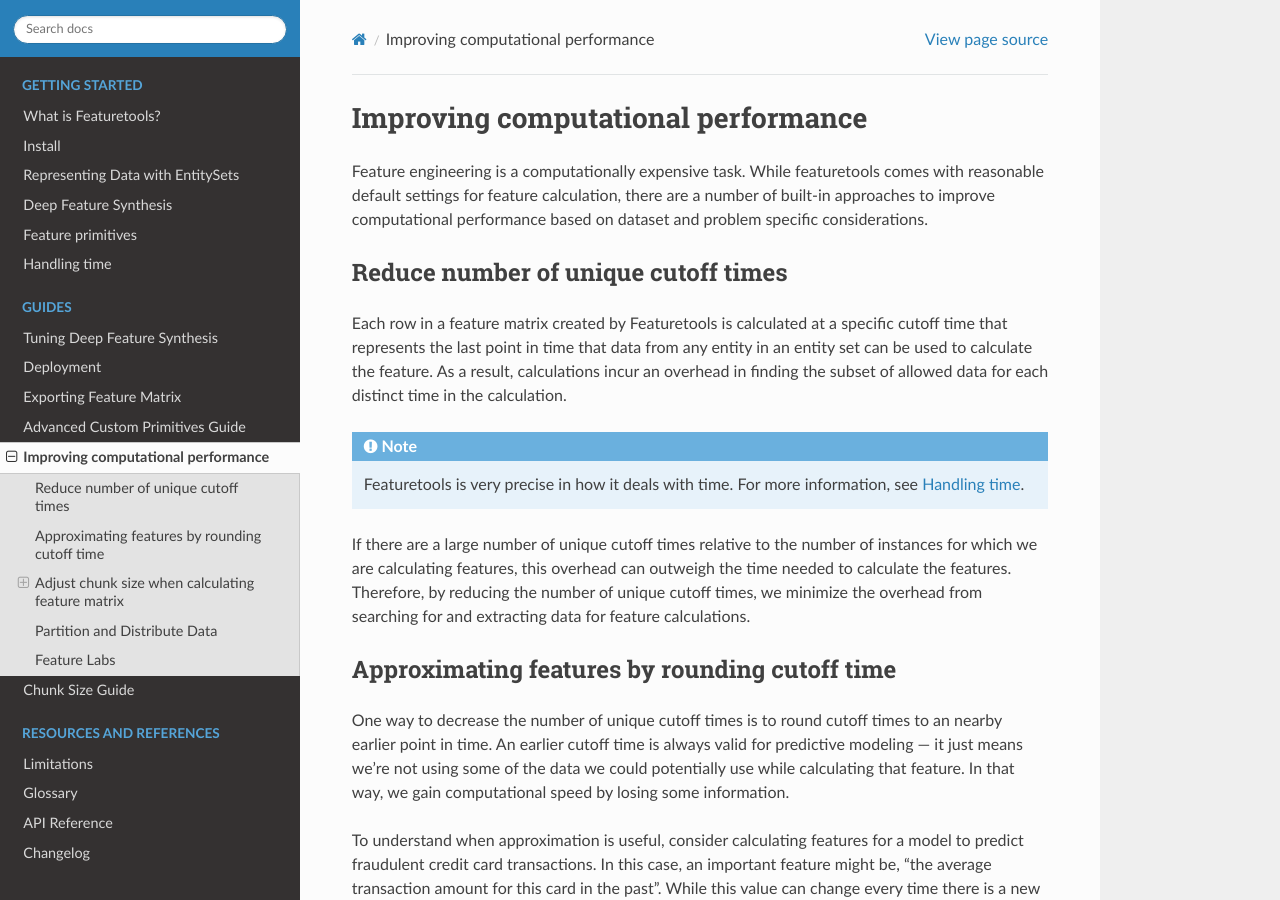
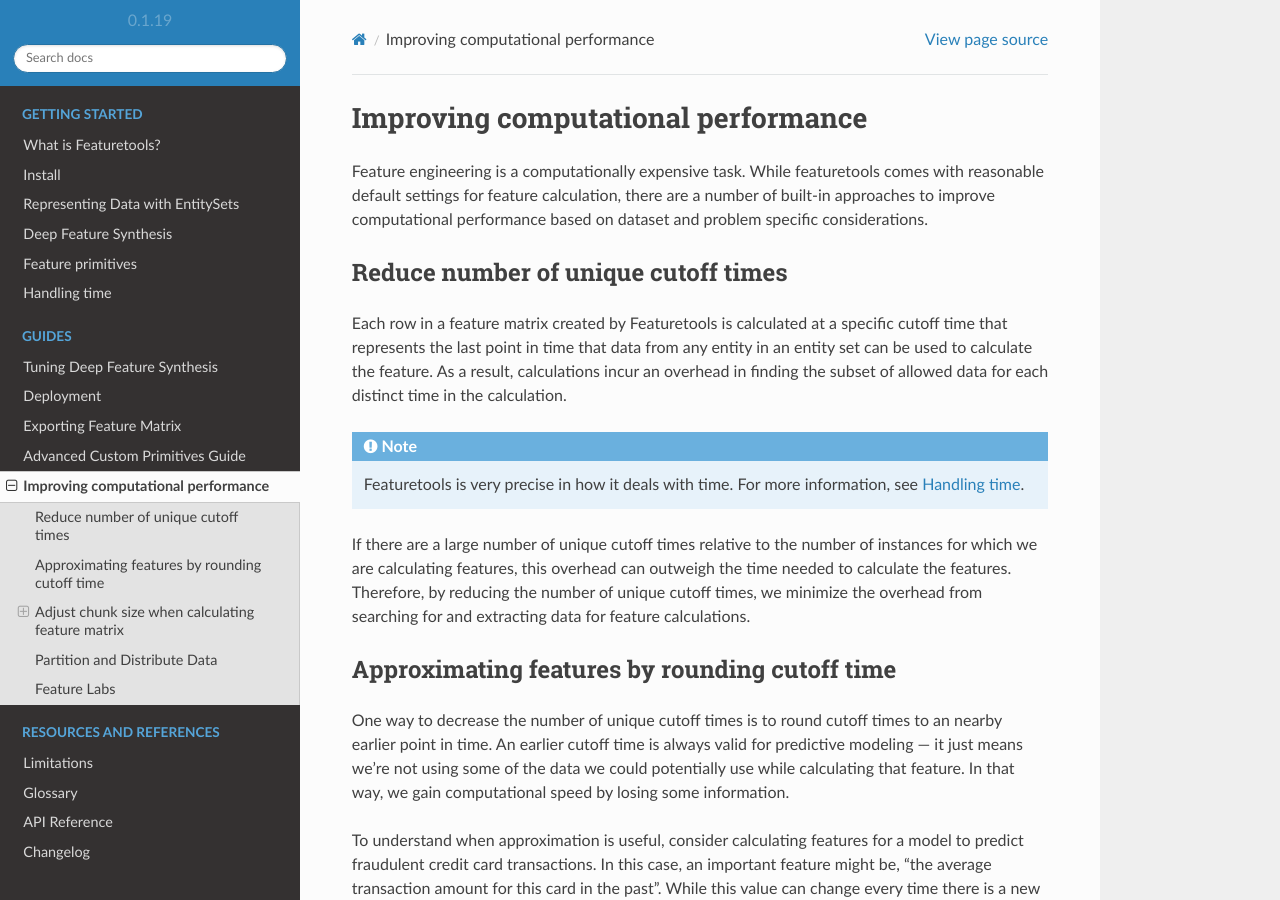
Before and after one commit to alteryx/featuretools, a Sphinx documentation site: the page built from docs/source/guides/performance.rst, in a window 1280 px wide and 900 px high. Built offline with Sphinx 7.4.7 and the Read the Docs theme 2.0.0, drawn with Linux system fonts in a browser that asks for light colours; comment, search, counter and statistics services are not loaded.

Commit message:
more docs updates

```diff
--- a/docs/source/guides/performance.rst
+++ b/docs/source/guides/performance.rst
@@ -74,7 +74,7 @@
 
 To understand the impact of chunk size on one Entity Set with multiple entities, see the graph below
 
-.. image:: images/chunk_size_graph.png
+.. image:: /images/chunk_size_graph.png
 
 For a more in-depth look at chunk sizes see the :doc:`chunking`
 
@@ -82,7 +82,7 @@
 -----------------------------
 When an entire dataset is not required to calculate the features for a given set of instances, we can split the data into independent partitions and calculate on each partition. For example, imagine we are calculating features for customers and the features are "number of other customers in this zip code" or "average age of other customers in this zip code". In this case, we can load in data partitioned by zip code. As long as we have all of the data for a zip code when calculating, we can calculate all features for a subset of customers.
 
-An example of this approach can be seen in the `Predict Next Purchase demo notebook <https://github.com/featuretools/predict_next_purchase>`_. In this example, we partition data by customer and only load a fixed number of customers into memory at any given time. We implement this easily using `Dask <http://dask.pydata.org/>`_, which could also be used to scale the computation to a cluster of computers. A framework like `Spark <https://spark.apache.org/>`_ could be used similarly.
+An example of this approach can be seen in the `Predict Next Purchase demo notebook <https://github.com/featuretools/predict_next_purchase>`_. In this example, we partition data by customer and only load a fixed number of customers into memory at any given time. We implement this easily using `Dask <https://dask.pydata.org/>`_, which could also be used to scale the computation to a cluster of computers. A framework like `Spark <https://spark.apache.org/>`_ could be used similarly.
 
 Feature Labs
 ------------
--- a/docs/source/index.rst
+++ b/docs/source/index.rst
@@ -199,7 +199,6 @@
    guides/exporting_feature_matrix
    guides/advanced_custom_primitives
    guides/performance
-   guides/chunking
 
 .. **Tutorials and Demos**
 
```
Also changed, not shown: docs/source/guides/chunking.ipynb.
